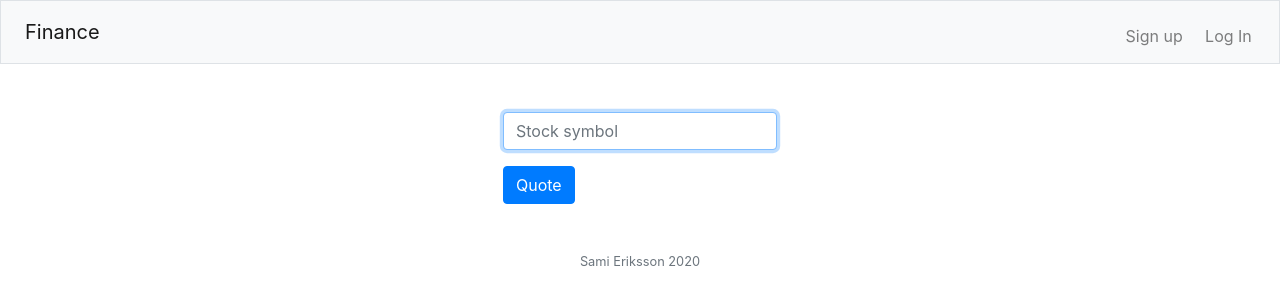
After one commit to smie8/finance, a Flask app: page /quote in a window 1280 px wide. The commit adds this page. Shown: the top 305 px of the page. Run offline with Flask 2, Linux system fonts and the light colour scheme; some libraries are stand-ins or nearby versions.

Commit message:
Stockquery-function has now right data structure as return value. Added quote as a feature (page, menu item, functionality etc.)

```diff
--- a/app.py
+++ b/app.py
@@ -49,7 +49,7 @@ class Users(db.Model):
 def index():
 
     # TODO
-    stockquery('spy')
+    print(stockquery('V'))
 
     return render_template('login.html')
 
@@ -134,6 +134,22 @@ def signup():
         else:
             return render_template('signup.html', message='Username missing.')
 
+@app.route('/quote', methods=['GET', 'POST'])
+def quote():
+
+    if request.method == 'GET':
+        return render_template('quote.html')
+
+    if request.method == 'POST':
+        symbol = request.form['symbol']
+        try:
+            data = stockquery(symbol)
+            msg = 'Price for ' + str(data['company']) + ' is ' + str(data['price'])
+            return render_template('quote.html', message=msg)
+        except:
+            return render_template('quote.html', message='Stock not found.')
+
+
 @app.route('/dashboard')
 @login_required
 def dashboard():
--- a/templates/layout.html
+++ b/templates/layout.html
@@ -31,6 +31,9 @@
                     <ul class="navbar-nav mr-auto mt-2">
                         <li class="nav-item"><a class="nav-link" href="/dashboard">Dashboard</a></li>
                     </ul>
+                    <ul class="navbar-nav mr-auto mt-2">
+                        <li class="nav-item"><a class="nav-link" href="/quote">Quote</a></li>
+                    </ul>
                     <ul class="navbar-nav ml-auto mt-2">
                         <li class="nav-item"><a class="nav-link" href="/logout">Log Out</a></li>
                     </ul>
--- /dev/null
+++ b/templates/quote.html
@@ -0,0 +1,16 @@
+{% extends "layout.html" %}
+
+{% block title %}
+    Quote
+{% endblock %}
+
+{% block main %}
+<div class="form">
+    <form action="/quote" method="post">
+        <div class="form-group">
+            <input autocomplete="off" autofocus class="form-control" name="symbol" placeholder="Stock symbol" type="text">
+        </div>
+        <button class="btn btn-primary" type="submit" id="widebutton">Quote</button>
+    </form>
+</div>
+{% endblock %}
```
Also changed, not shown: functions.py (+14 -5 lines).
